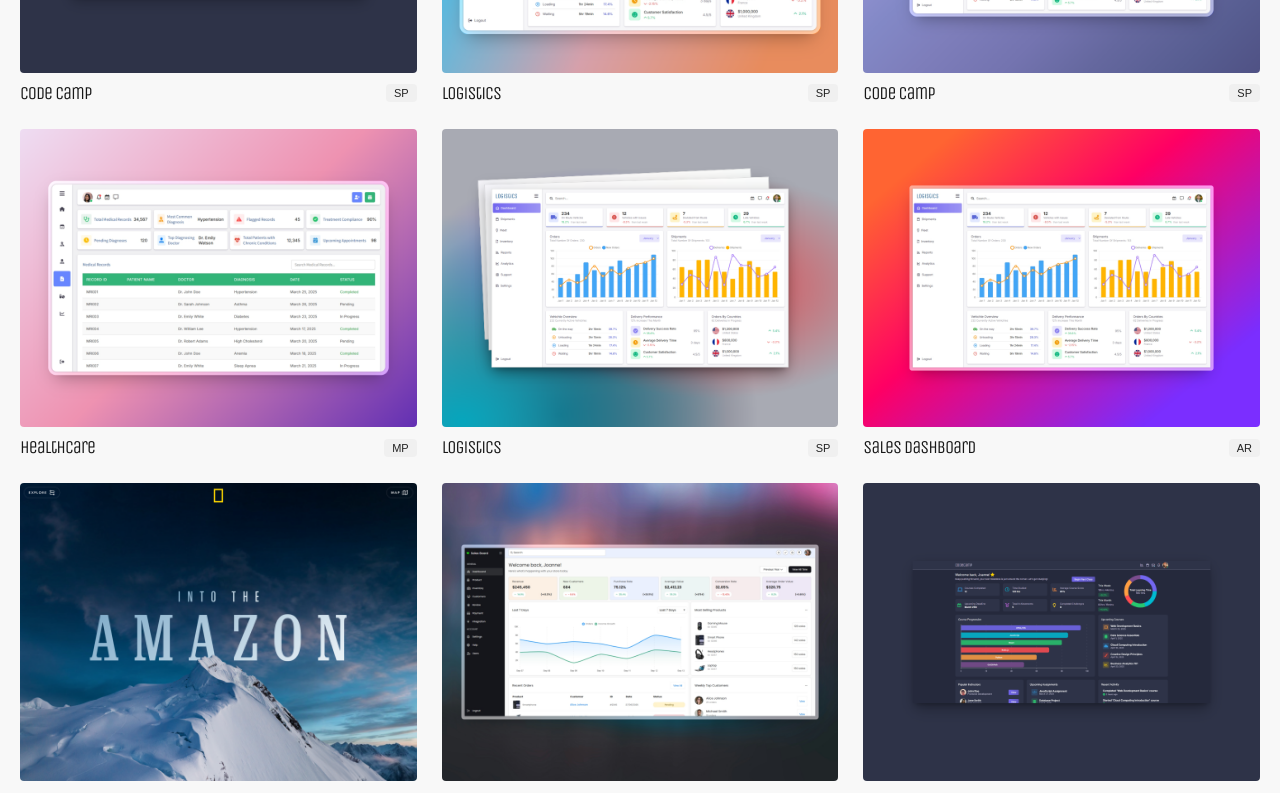
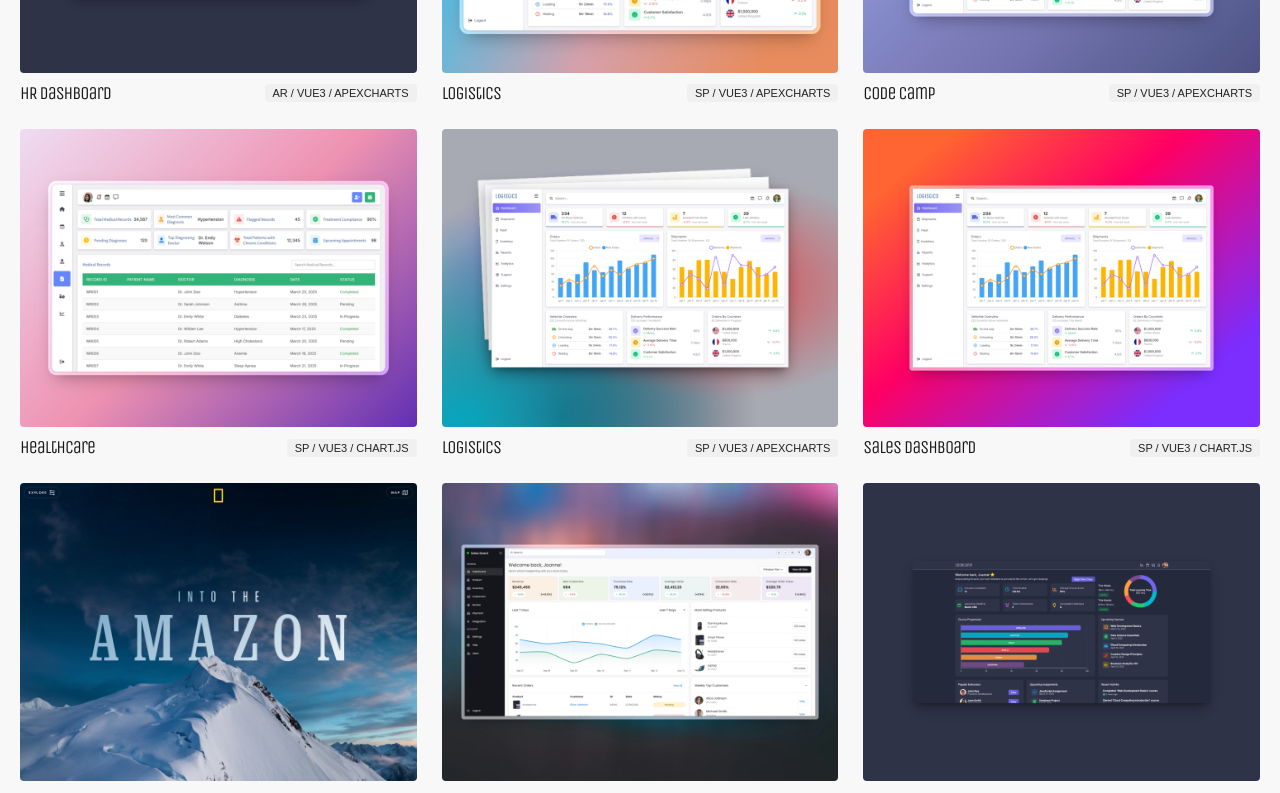
Before and after one commit to joseph-johnson27001/dashboard-website, a Vue app: page /dashboards in a window 1280 px wide. Shown: the part 1120-1913 px from the top of the page. Built offline with nearby package versions, Linux system fonts and the light colour scheme.

Commit message:
Updated all chart types

```diff
--- a/src/views/DashboardsPage.vue
+++ b/src/views/DashboardsPage.vue
@@ -58,77 +58,77 @@ export default {
         {
           name: "Healthcare",
           image: "/Dashboard_Images/Healthcare-2.png",
-          type: "MP",
+          type: "MP / Vue3 / Chart.js",
         },
         {
           name: "Logistics",
           image: "/Dashboard_Images/Logistics.png",
-          type: "SP",
+          type: "SP / Vue3 / ApexCharts",
         },
         {
           name: "Sales Dashboard",
           image: "/Dashboard_Images/Logistics-3.png",
-          type: "SP",
+          type: "SP / Vue3 / Chart.js",
         },
         {
           name: "Healthcare",
           image: "/Dashboard_Images/amazon.png",
-          type: "MP",
+          type: "MP / Vue3 / Chart.js",
         },
         {
           name: "Sales Dashboard",
           image: "/Dashboard_Images/Sales_Dashboard.png",
-          type: "SP",
+          type: "SP / Vue3 / Chart.js",
+        },
+        {
+          name: "HR Dashboard",
+          image: "/Dashboard_Images/Code_Camp.png",
+          type: "AR / Vue3 / ApexCharts",
+        },
+        {
+          name: "Logistics",
+          image: "/Dashboard_Images/Logisitcs.png",
+          type: "SP / Vue3 / ApexCharts",
+        },
+        {
+          name: "Code Camp",
+          image: "/Dashboard_Images/Logistics-4.png",
+          type: "SP / Vue3 / ApexCharts",
+        },
+        {
+          name: "Healthcare",
+          image: "/Dashboard_Images/Healthcare-2.png",
+          type: "SP / Vue3 / Chart.js",
+        },
+        {
+          name: "Logistics",
+          image: "/Dashboard_Images/Logistics.png",
+          type: "SP / Vue3 / ApexCharts",
+        },
+        {
+          name: "Sales Dashboard",
+          image: "/Dashboard_Images/Logistics-3.png",
+          type: "SP / Vue3 / Chart.js",
+        },
+        {
+          name: "Healthcare",
+          image: "/Dashboard_Images/amazon.png",
+          type: "SP / Vue3 / Chart.js",
+        },
+        {
+          name: "Sales Dashboard",
+          image: "/Dashboard_Images/Sales_Dashboard.png",
+          type: "SP / Vue3 / Chart.js",
         },
         {
           name: "Code Camp",
           image: "/Dashboard_Images/Code_Camp.png",
-          type: "SP",
+          type: "SP / Vue3 / ApexCharts",
         },
         {
           name: "Logistics",
           image: "/Dashboard_Images/Logisitcs.png",
-          type: "SP",
-        },
-        {
-          name: "Code Camp",
-          image: "/Dashboard_Images/Logistics-4.png",
-          type: "SP",
-        },
-        {
-          name: "Healthcare",
-          image: "/Dashboard_Images/Healthcare-2.png",
-          type: "MP",
-        },
-        {
-          name: "Logistics",
-          image: "/Dashboard_Images/Logistics.png",
-          type: "SP",
-        },
-        {
-          name: "Sales Dashboard",
-          image: "/Dashboard_Images/Logistics-3.png",
-          type: "AR",
-        },
-        {
-          name: "Healthcare",
-          image: "/Dashboard_Images/amazon.png",
-          type: "SP",
-        },
-        {
-          name: "Sales Dashboard",
-          image: "/Dashboard_Images/Sales_Dashboard.png",
-          type: "AR",
-        },
-        {
-          name: "Code Camp",
-          image: "/Dashboard_Images/Code_Camp.png",
-          type: "SP",
-        },
-        {
-          name: "Logistics",
-          image: "/Dashboard_Images/Logisitcs.png",
-          type: "SP",
+          type: "SP / Vue3 / ApexCharts",
         },
       ],
       isModalOpen: false,
```
